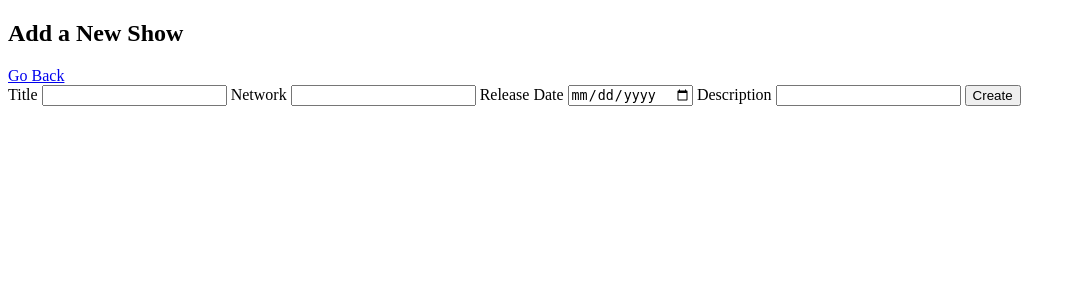
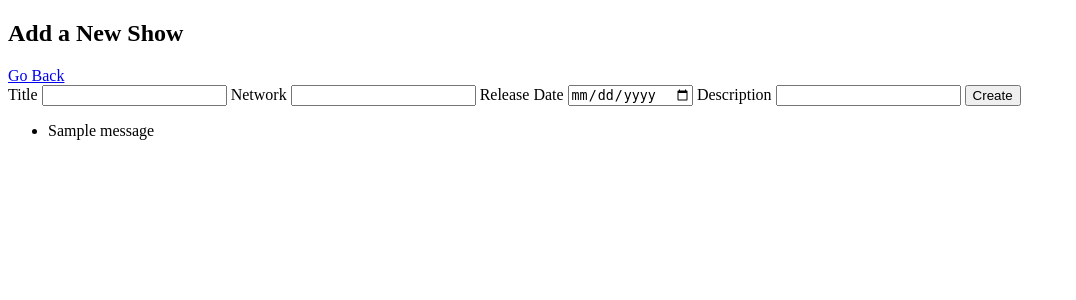
Before and after one commit to JenniferFulton/django_practice, a Django app: template tv_shows/shows/templates/new_show.html in a window 1280 px wide. Shown: the top 300 px of the page, without its empty margins (0-1076 px from the left). Run offline with Django 3.2, Linux system fonts and the light colour scheme; the template is opened without the code that fills it, so the values that code supplies are empty; tables that the repository leaves empty hold one stand-in row (values such as "Sample post"); one stand-in notice (Sample message) is shown.

Commit message:
Error messages now displayed

```diff
--- a/tv_shows/shows/templates/new_show.html
+++ b/tv_shows/shows/templates/new_show.html
@@ -26,5 +26,13 @@
 
         <input type="submit" value="Create">
     </form>
+
+    {% if messages %}
+    <ul class="messages">
+        {% for message in messages %}
+            <li {% if messages.tags %} class="{{message.tags}}"{% endif %}>{{message}}</li>
+            {% endfor %}
+    </ul>
+    {% endif %}
 </body>
 </html>
--- a/tv_shows/shows/views.py
+++ b/tv_shows/shows/views.py
@@ -25,7 +25,7 @@ def create (request):
         errors = Show.objects.basic_validator(request.POST)
         if len(errors) > 0:
             for key, value in errors.items():
-                messages.errors(request, value)
+                messages.error(request, value)
             return redirect('shows/new')
         else:
             Show.objects.create(
```
